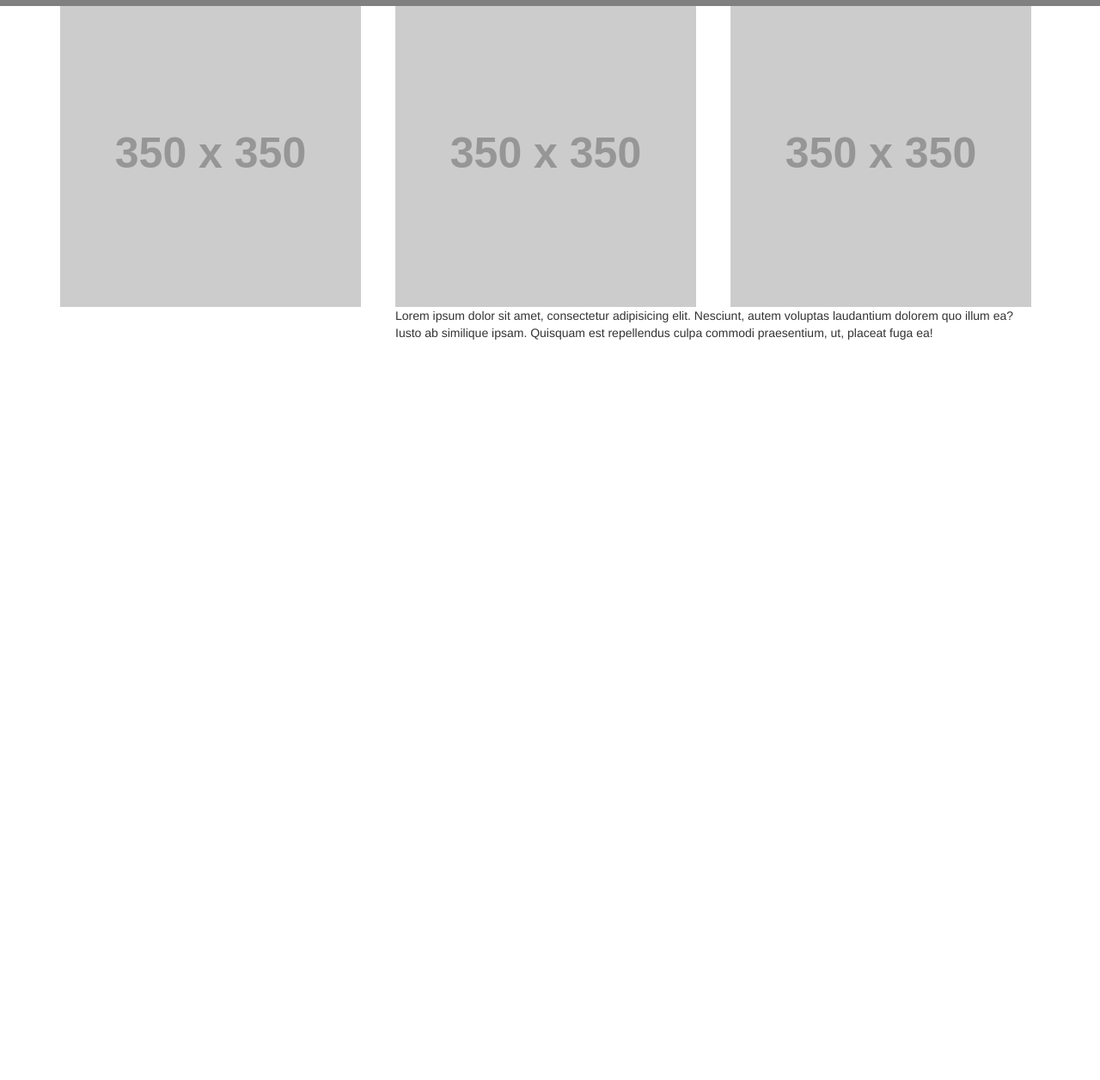
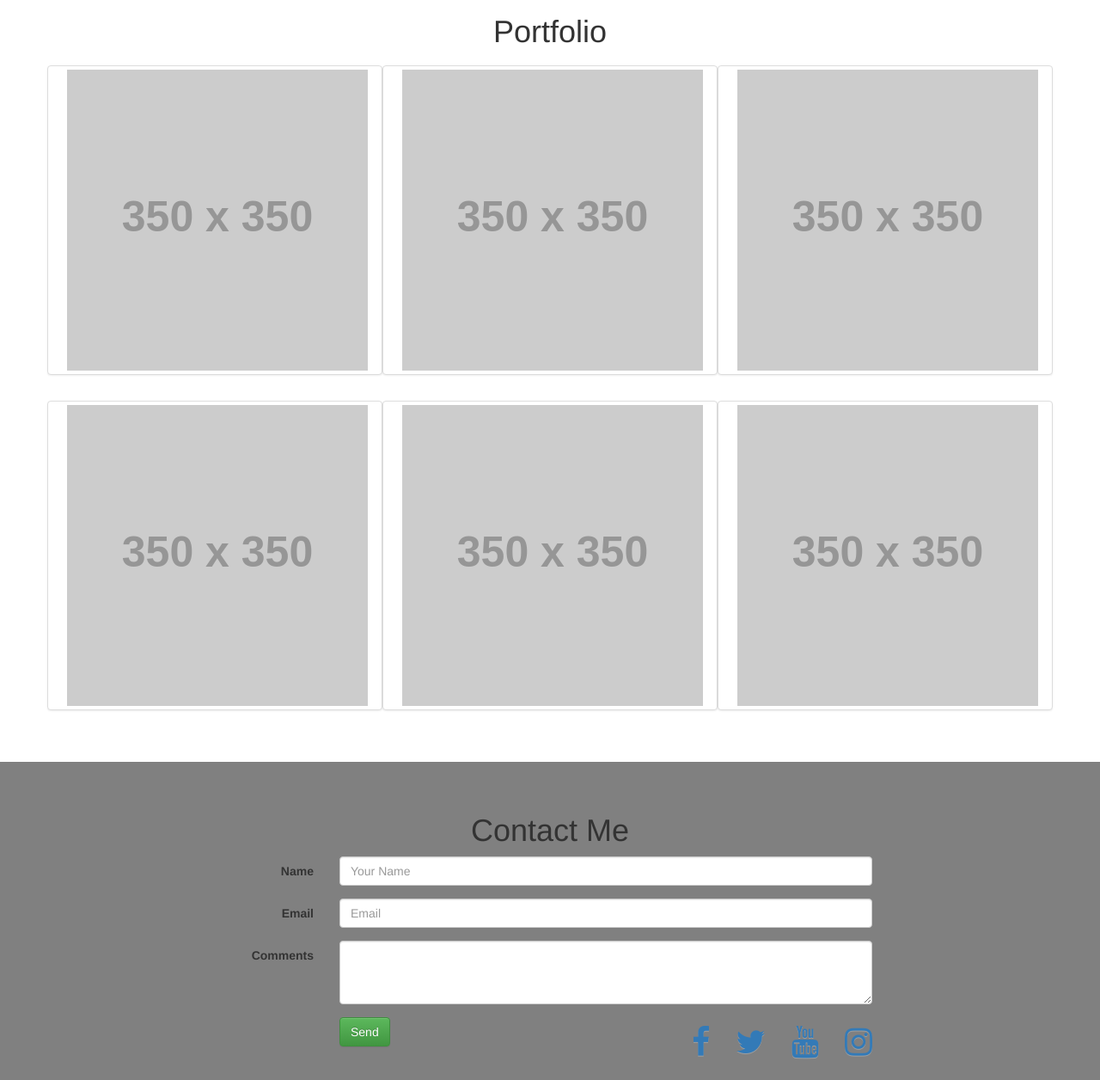
Before and after one commit to jackwzp/jackwzp.github.io, a plain HTML site: page index.html in a window 1280 px wide. Shown: the part 603-1859 px from the top of the page at 86% size. Before the commit the page ends 1010 px from the top, so only its background shows below. Drawn offline with nearby package versions, Linux system fonts and the light colour scheme; placeholder pictures from the web are drawn by us.

Commit message:
update format

```diff
--- a/index.html
+++ b/index.html
@@ -9,6 +9,7 @@
 
     <link rel="stylesheet" href="//maxcdn.bootstrapcdn.com/bootstrap/3.3.5/css/bootstrap.min.css" />
     <link rel="stylesheet" href="//maxcdn.bootstrapcdn.com/bootstrap/3.3.5/css/bootstrap-theme.min.css" />
+    <link rel="stylesheet" href="//cdnjs.cloudflare.com/ajax/libs/font-awesome/4.6.3/css/font-awesome.min.css" />
     <link rel="stylesheet" href="style.css" />
 
     <!-- HTML5 shim and Respond.js for IE8 support of HTML5 elements and media queries -->
@@ -44,10 +45,9 @@
 
     <section id="about">
         <div class="container">
+            <h1 class="heading">Welcome to my site</h1>
             <div class="row">
-                <div class="col-md-8 col-md-offset-4">
-                    <h1>Welcome to my site</h1>
-                    <p>My name is Jack Wu and I'm a passionate web and app developer with a background in computer engineering from the University of Waterloo.</p>
+                <div class="col-md-8 col-md-offset-2">
                     <p>
                         <span>Lorem ipsum dolor sit amet, consectetur adipisicing elit. Est aspernatur sunt, doloribus itaque porro beatae dolorem soluta, iste omnis ullam reprehenderit ut minima reiciendis commodi expedita architecto, minus laboriosam voluptatibus.</span>
                         <span>Veritatis dolorem ratione autem, quam exercitationem natus velit illum est doloribus alias quasi dignissimos dolore quisquam officiis sunt numquam eaque nostrum impedit facere maiores porro voluptates. Optio quas incidunt ea.</span>
@@ -67,20 +67,63 @@
 
     <section id="portfolio">
         <div class="container">
-            <div class="row">
-                <div class="col-md-4"><img src="http://placehold.it/350x350" alt="" /></div>
-                <div class="col-md-4"><img src="http://placehold.it/350x350" alt="" /></div>
-                <div class="col-md-4"><img src="http://placehold.it/350x350" alt="" /></div>
+            <h1 class="heading">Portfolio</h1>
+            <div class="row showcase">
+                <div class="col-md-4 thumbnail"><img src="http://placehold.it/350x350" alt="" /></div>
+                <div class="col-md-4 thumbnail"><img src="http://placehold.it/350x350" alt="" /></div>
+                <div class="col-md-4 thumbnail"><img src="http://placehold.it/350x350" alt="" /></div>
+            </div>
+
+            <div class="row showcase">
+                <div class="col-md-4 thumbnail"><img src="http://placehold.it/350x350" alt="" /></div>
+                <div class="col-md-4 thumbnail"><img src="http://placehold.it/350x350" alt="" /></div>
+                <div class="col-md-4 thumbnail"><img src="http://placehold.it/350x350" alt="" /></div>
             </div>
         </div>
     </section>
 
     <section id="contact">
         <div class="container">
+            <h1 class="heading">Contact Me</h1>
             <div class="row">
-                <div class="col-md-8 col-md-offset-4">
-                    <p>Lorem ipsum dolor sit amet, consectetur adipisicing elit. Nesciunt, autem voluptas laudantium dolorem quo illum ea? Iusto ab similique ipsam. Quisquam est repellendus culpa commodi praesentium, ut, placeat fuga ea!</p>
+                <div class="col-md-8 col-md-offset-2" id="emailForm">
+                    <form class="form-horizontal" method="post">
+                      <div class="form-group">
+                        <label for="name" class="col-sm-2 control-label">Name</label>
+                        <div class="col-sm-10">
+                          <input type="text" class="form-control" name="name" placeholder="Your Name">
+                        </div>
+                      </div>
+
+                      <div class="form-group">
+                        <label for="email" class="col-sm-2 control-label">Email</label>
+                        <div class="col-sm-10">
+                          <input type="email" class="form-control" name="email" placeholder="Email">
+                        </div>
+                      </div>
+
+                      <div class="form-group">
+                        <label for="email" class="col-sm-2 control-label">Comments</label>
+                        <div class="col-sm-10">
+                          <textarea class="form-control" name="comment" rows="3"></textarea>
+                        </div>
+                      </div>
+
+                      <div class="form-group">
+                        <div class="col-sm-offset-2 col-sm-10">
+                            <input type="submit" name="submit" class="btn btn-success" value="Send">
+                            <ul class="nav navbar-nav navbar-right social">
+                                <li class="facebook"><a href="#"><i class="fa fa-lg fa-facebook"></i></a></li>
+                                <li class="twitter"><a href="#"><i class="fa fa-lg fa-twitter"></i></a></li>
+                                <li class="youtube"><a href="#"><i class="fa fa-lg fa-youtube"></i></a></li>
+                                <li class="instagram"><a href="#"><i class="fa fa-lg fa-instagram"></i></a></li>
+                             </ul>
+                        </div>
+                      </div>
+                    </form>
                 </div>
+                <!-- Social Icons -->
+
             </div>
         </div>
     </section>
--- a/style.css
+++ b/style.css
@@ -1,4 +1,40 @@
 #about {
-  padding-top:60px;
-  background-color:grey;
+    padding-top:60px;
+    background-color:grey;
 }
+
+#portfolio {
+    padding-top: 40px;
+    padding-bottom: 40px;
+}
+
+.showcase {
+    padding-top:10px;
+}
+
+.thumbnail {
+    padding-left: 10px;
+
+}
+
+.social {
+    list-style: none
+}
+
+.social-link {
+    padding-top: 200px;
+    text-align: center;
+}
+
+.social li {
+    font-size: 2em;
+}
+
+.heading {
+    text-align: center;
+}
+
+#contact {
+    padding-top: 40px;
+    background-color: grey;
+}
```
